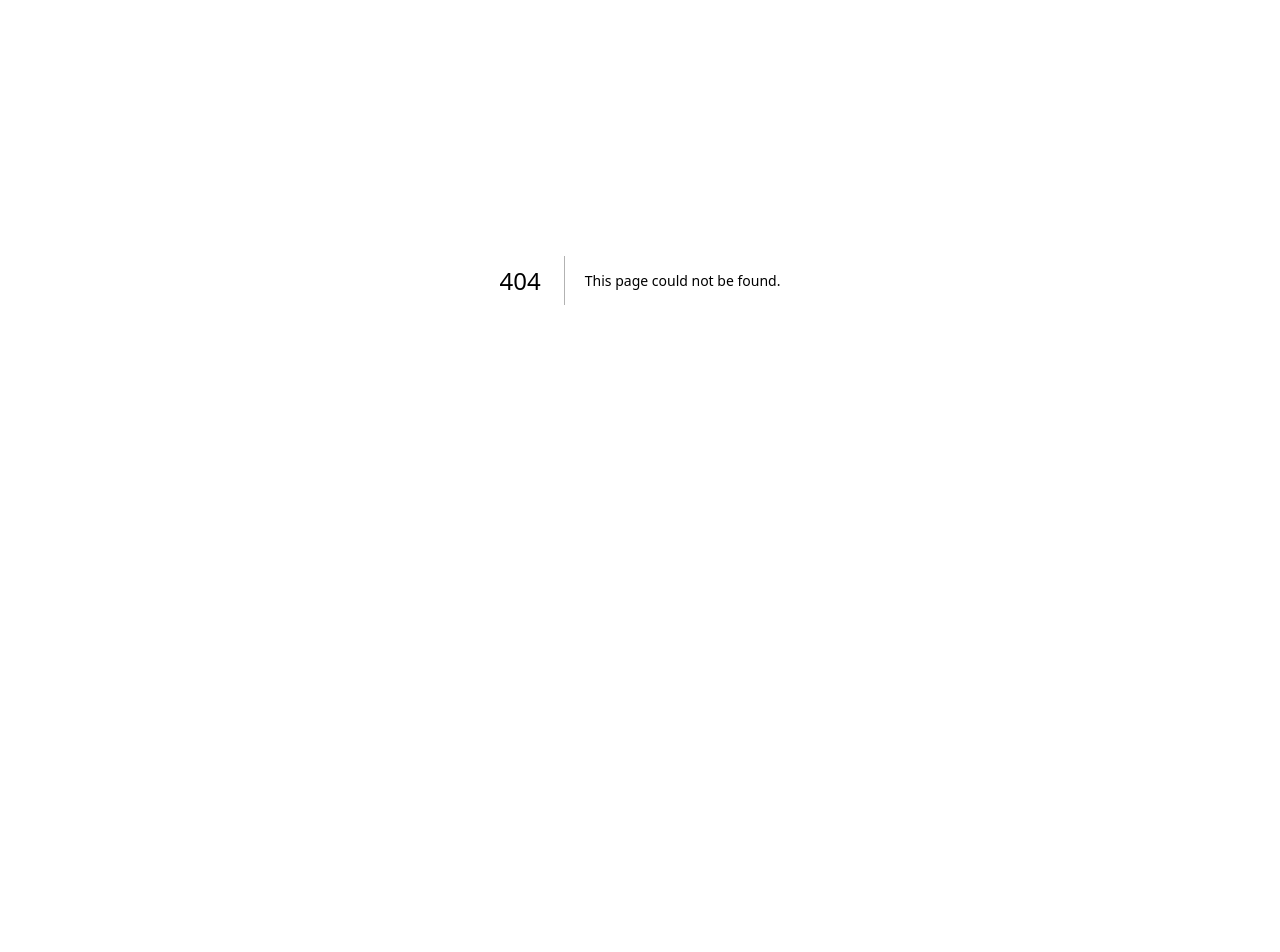
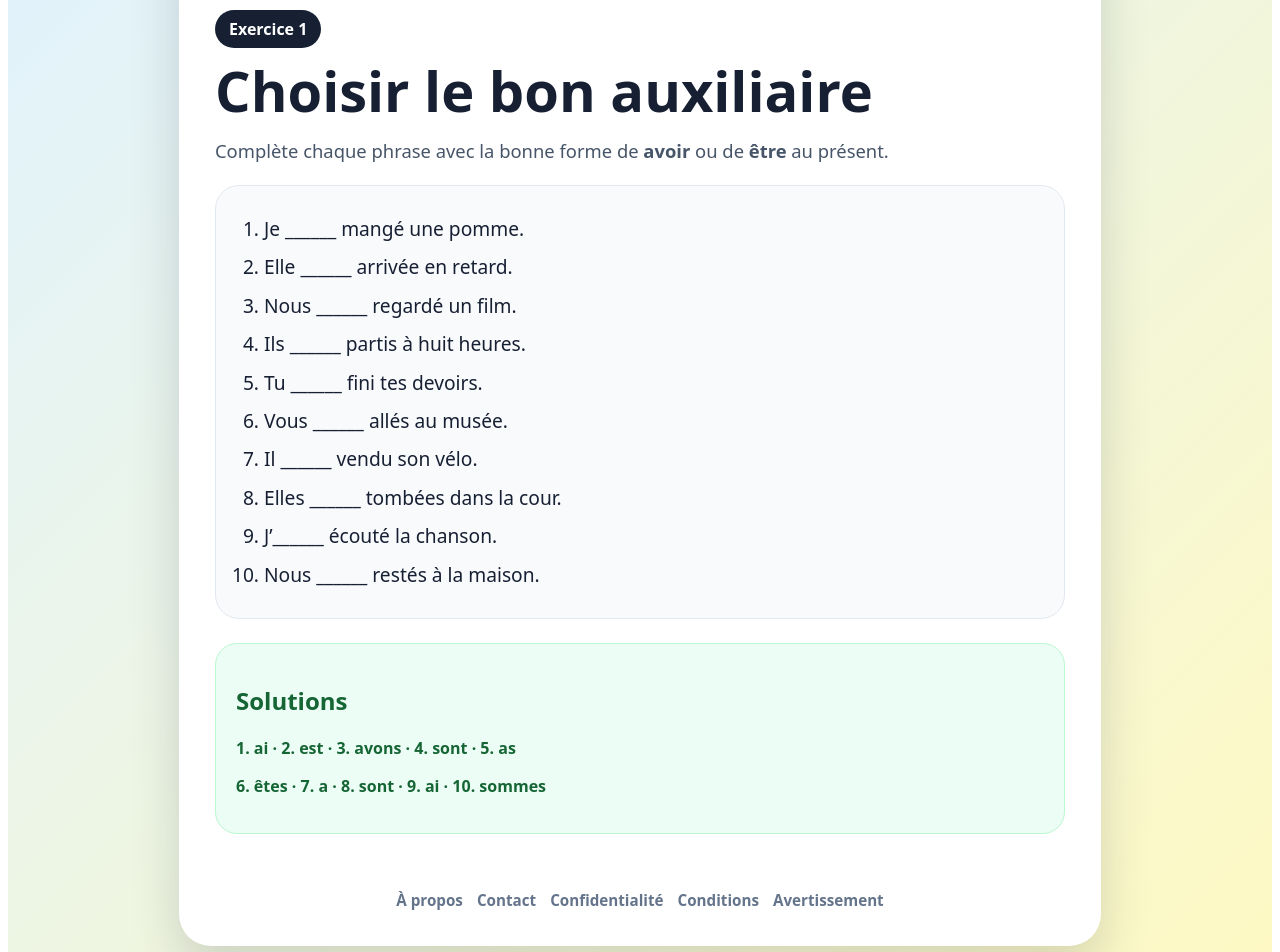
Before and after one commit to ossthun/machinepc, a Next.js app: page /ex1 in a window 1280 px wide. Before the commit this address had no page. Shown: the part 120-1072 px from the top of the page. Before the commit the page ends 800 px from the top, so only its background shows below. Built offline with nearby package versions, Linux system fonts and the light colour scheme.

Commit message:
Create Ex1 component for French auxiliary verb exercise
This component presents an exercise for choosing the correct auxiliary verb in French, with a footer containing navigation links.

```diff
--- /dev/null
+++ b/pages/ex1.js
@@ -0,0 +1,128 @@
+import Link from "next/link";
+
+export default function Ex1() {
+  return (
+    <main style={styles.page}>
+      <section style={styles.card}>
+        <Link href="/" style={styles.back}>← Retour à l’accueil</Link>
+
+        <div style={styles.badge}>Exercice 1</div>
+
+        <h1 style={styles.title}>Choisir le bon auxiliaire</h1>
+
+        <p style={styles.intro}>
+          Complète chaque phrase avec la bonne forme de <strong>avoir</strong> ou
+          de <strong>être</strong> au présent.
+        </p>
+
+        <ol style={styles.list}>
+          <li>Je ______ mangé une pomme.</li>
+          <li>Elle ______ arrivée en retard.</li>
+          <li>Nous ______ regardé un film.</li>
+          <li>Ils ______ partis à huit heures.</li>
+          <li>Tu ______ fini tes devoirs.</li>
+          <li>Vous ______ allés au musée.</li>
+          <li>Il ______ vendu son vélo.</li>
+          <li>Elles ______ tombées dans la cour.</li>
+          <li>J’______ écouté la chanson.</li>
+          <li>Nous ______ restés à la maison.</li>
+        </ol>
+
+        <section style={styles.answers}>
+          <h2>Solutions</h2>
+          <p>1. ai · 2. est · 3. avons · 4. sont · 5. as</p>
+          <p>6. êtes · 7. a · 8. sont · 9. ai · 10. sommes</p>
+        </section>
+
+        <Footer />
+      </section>
+    </main>
+  );
+}
+
+function Footer() {
+  return (
+    <footer style={styles.footer}>
+      <Link href="/about" style={styles.footerLink}>À propos</Link>
+      <Link href="/contact" style={styles.footerLink}>Contact</Link>
+      <Link href="/privacy" style={styles.footerLink}>Confidentialité</Link>
+      <Link href="/terms" style={styles.footerLink}>Conditions</Link>
+      <Link href="/disclaimer" style={styles.footerLink}>Avertissement</Link>
+    </footer>
+  );
+}
+
+const styles = {
+  page: {
+    minHeight: "100vh",
+    padding: "32px 18px",
+    fontFamily: "system-ui, sans-serif",
+    background: "linear-gradient(135deg, #e0f2fe, #fef9c3)",
+    color: "#172033",
+  },
+  card: {
+    maxWidth: "850px",
+    margin: "0 auto",
+    background: "white",
+    borderRadius: "32px",
+    padding: "36px",
+    boxShadow: "0 22px 50px rgba(15,23,42,.16)",
+  },
+  back: {
+    display: "block",
+    marginBottom: "32px",
+    color: "#2563eb",
+    fontWeight: 900,
+    textDecoration: "none",
+  },
+  badge: {
+    display: "inline-block",
+    padding: "8px 14px",
+    borderRadius: "999px",
+    background: "#172033",
+    color: "white",
+    fontWeight: 900,
+    marginBottom: "14px",
+  },
+  title: {
+    fontSize: "clamp(2rem, 6vw, 3.5rem)",
+    lineHeight: 1,
+    margin: "0 0 16px",
+  },
+  intro: {
+    fontSize: "1.15rem",
+    lineHeight: 1.6,
+    color: "#475569",
+  },
+  list: {
+    fontSize: "1.2rem",
+    lineHeight: 2,
+    background: "#f8fafc",
+    borderRadius: "24px",
+    padding: "24px 24px 24px 48px",
+    border: "1px solid #e2e8f0",
+  },
+  answers: {
+    marginTop: "24px",
+    padding: "20px",
+    borderRadius: "22px",
+    background: "#ecfdf5",
+    border: "1px solid #bbf7d0",
+    color: "#166534",
+    fontWeight: 800,
+  },
+  footer: {
+    marginTop: "34px",
+    paddingTop: "22px",
+    display: "flex",
+    flexWrap: "wrap",
+    justifyContent: "center",
+    gap: "14px",
+    fontSize: "0.95rem",
+  },
+  footerLink: {
+    color: "#64748b",
+    fontWeight: 800,
+    textDecoration: "none",
+  },
+};
```
